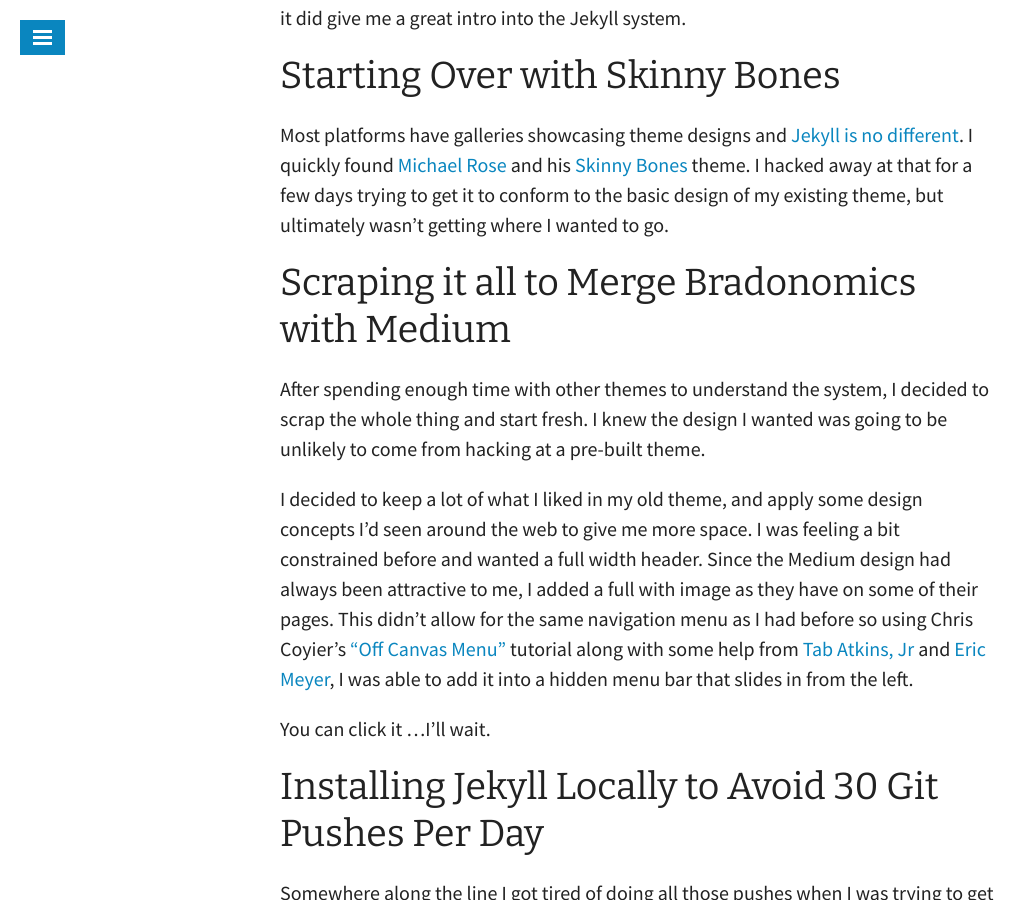
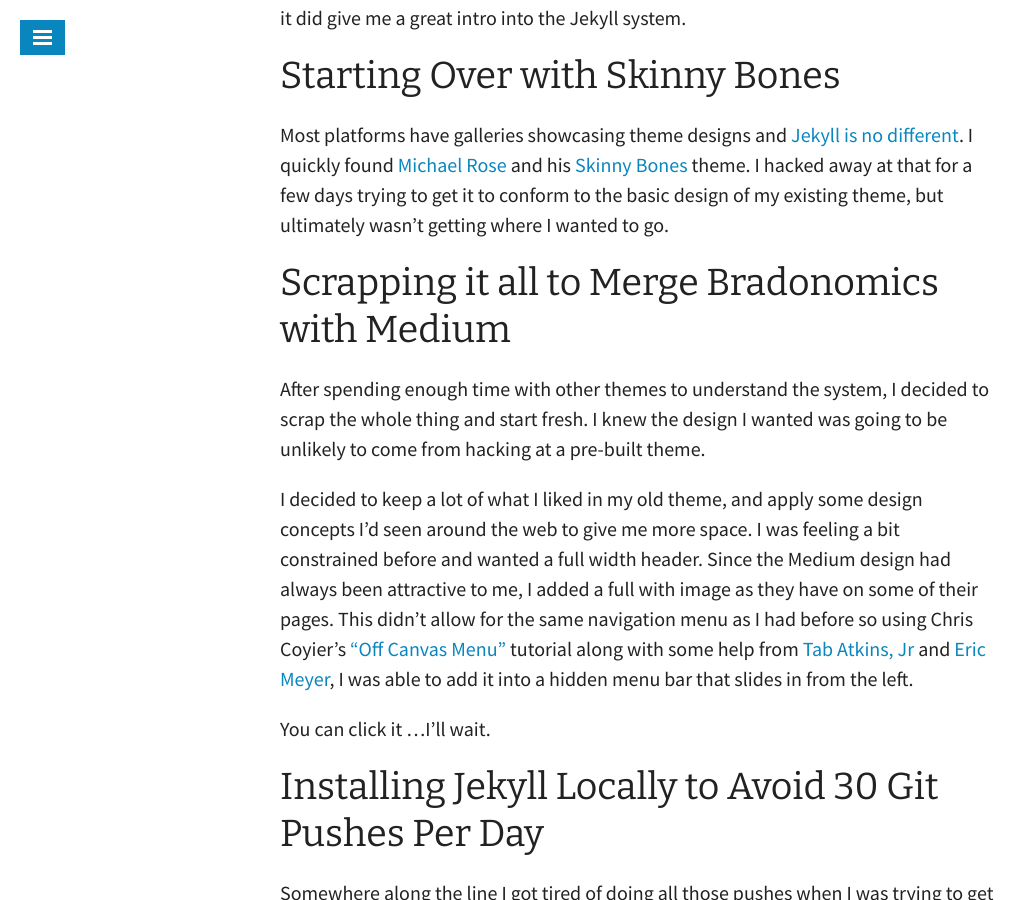
Before and after one commit to snowdj/bradonomics.github.io, a Jekyll site: the page built from _posts/2014-10-20-jekyll.md, in a window 1280 px wide and 900 px high, scrolled down 939 px. Shown: the whole window, without its empty margins (0-1036 px from the left). Built offline with Jekyll 4.4.1, drawn with Linux system fonts in a browser that asks for light colours; some web fonts are replaced.

Commit message:
Spelling Mistake

```diff
--- a/_posts/2014-10-20-jekyll.md
+++ b/_posts/2014-10-20-jekyll.md
@@ -23,7 +23,7 @@
 
 Most platforms have galleries showcasing theme designs and [Jekyll is no different](https://github.com/jekyll/jekyll/wiki/Sites). I quickly found [Michael Rose](https://mademistakes.com/) and his [Skinny Bones](http://mmistakes.github.io/skinny-bones-jekyll/) theme. I hacked away at that for a few days trying to get it to conform to the basic design of my existing theme, but ultimately wasn't getting where I wanted to go.
 
-## Scraping it all to Merge Bradonomics with Medium
+## Scrapping it all to Merge Bradonomics with Medium
 
 After spending enough time with other themes to understand the system, I decided to scrap the whole thing and start fresh. I knew the design I wanted was going to be unlikely to come from hacking at a pre-built theme.
 
```
